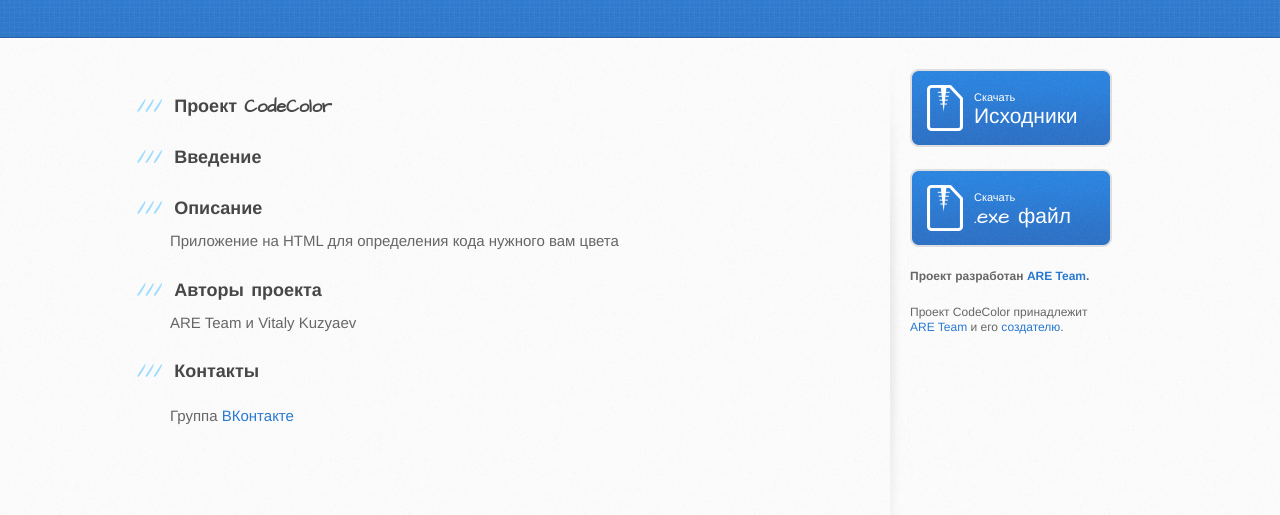
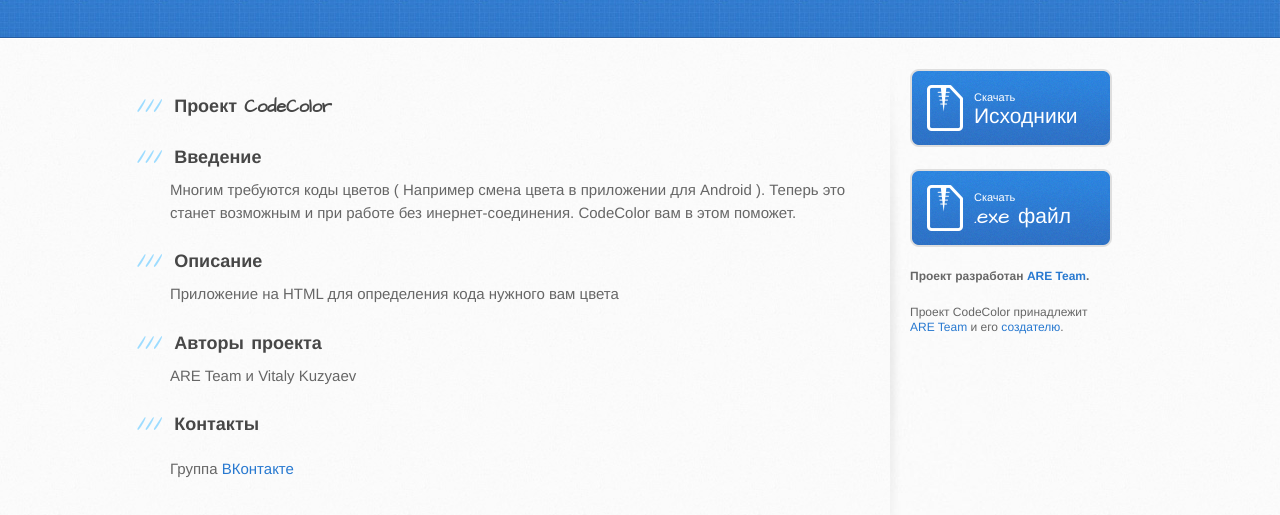
Before and after one commit to aredevs/codecolor, a plain HTML site: page index.html in a window 1280 px wide. Shown: the part 163-678 px from the top of the page. Drawn offline with Linux system fonts and the light colour scheme.

Commit message:
Update index.html

```diff
--- a/index.html
+++ b/index.html
@@ -35,7 +35,7 @@
 <h3>
 <a id="designer-templates" class="anchor" href="#designer-templates" aria-hidden="true"><span aria-hidden="true" class="octicon octicon-link"></span></a>Введение</h3>
 
-<p></p>
+<p>Многим требуются коды цветов ( Например смена цвета в приложении для Android ). Теперь это станет возможным и при работе без инернет-соединения. CodeColor вам в этом поможет.</p>
 
 <h3>
 <a id="creating-pages-manually" class="anchor" href="#creating-pages-manually" aria-hidden="true"><span aria-hidden="true" class="octicon octicon-link"></span></a>Описание</h3>
```
